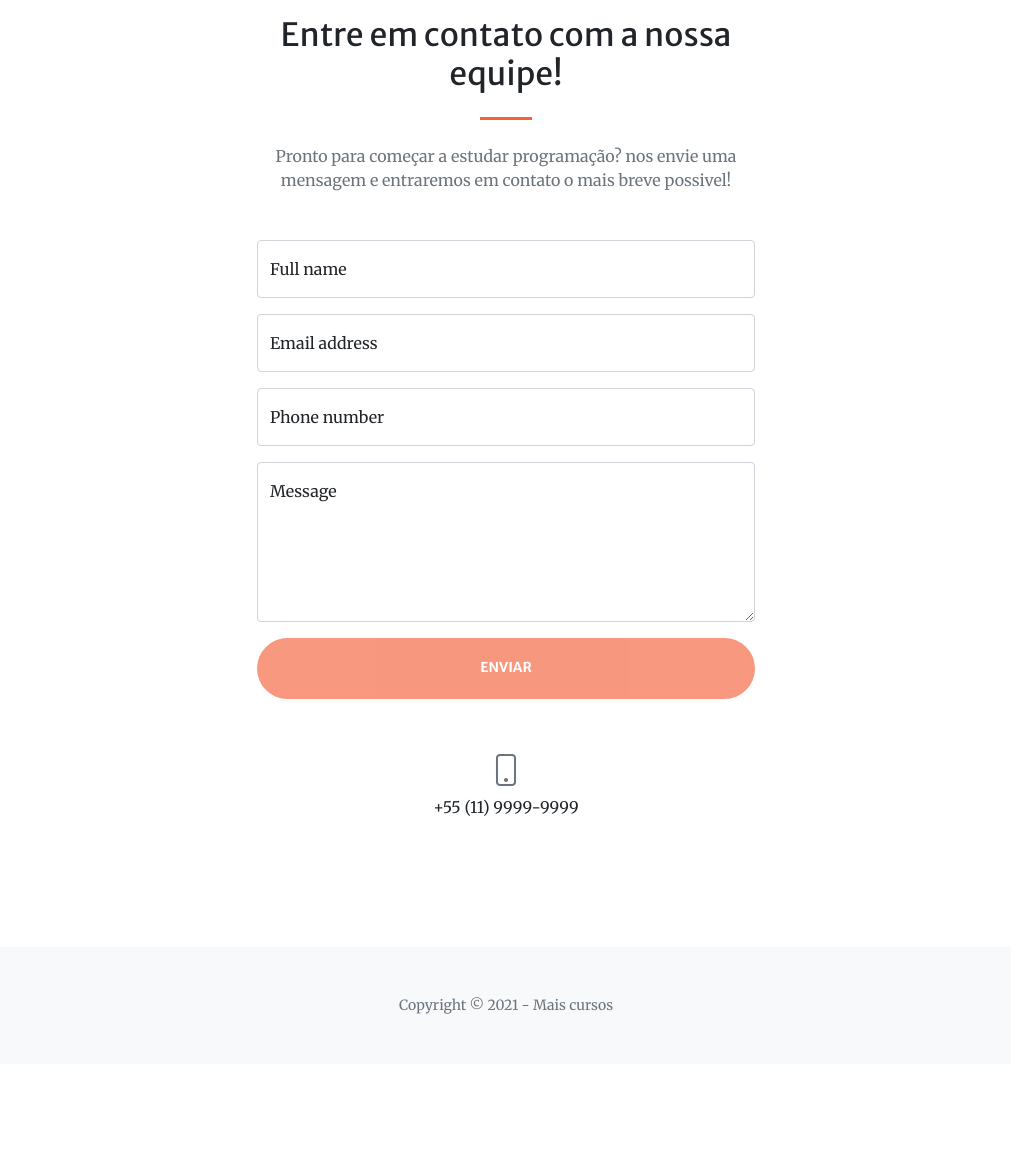
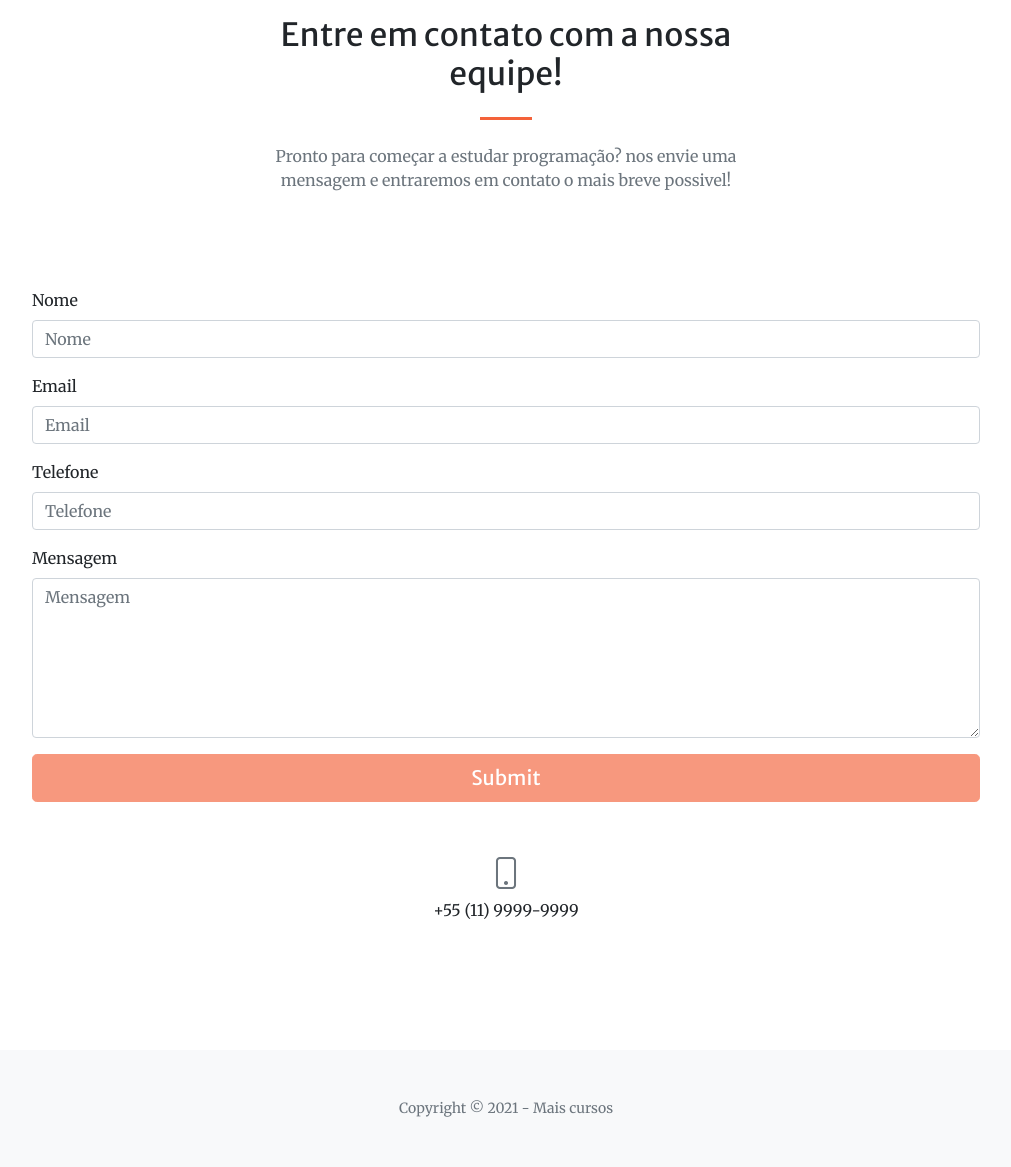
Before and after one commit to machadosguilherme/Maiscursos, a Flask app: page / in a window 1280 px wide. Shown: the part 2590-3757 px from the top of the page, without its empty margins (134-1145 px from the left). Before the commit the page ends 3604 px from the top, so only its background shows below. Run offline with Flask 2, Linux system fonts and the light colour scheme; some libraries are stand-ins or nearby versions.

Commit message:
ultimo commit

```diff
--- a/templates/index.html
+++ b/templates/index.html
@@ -121,7 +121,7 @@
                         </a>
                     </div>
                     <div class="col-lg-4 col-sm-6">
-                        <a class="portfolio-box" href="../static/assets/img/portfolio/fullsize/3.jpg" title="HTML & CSS">
+                        <a class="portfolio-box" href="../static/assets/img/portfolio/fullsize/html.jpg" title="HTML & CSS">
                             <img class="img-fluid" src="../static/assets/img/portfolio/thumbnails/html.jpg" alt="..." />
                             <div class="portfolio-box-caption">
                                 <div class="project-category text-white-50">Programação</div>
@@ -130,7 +130,7 @@
                         </a>
                     </div>
                     <div class="col-lg-4 col-sm-6">
-                        <a class="portfolio-box" href="../static/assets/img/portfolio/fullsize/4.jpg" title="Javascript">
+                        <a class="portfolio-box" href="../static/assets/img/portfolio/fullsize/javaScript.jpg" title="Javascript">
                             <img class="img-fluid" src="../static/assets/img/portfolio/thumbnails/javaScript.jpg" alt="..." />
                             <div class="portfolio-box-caption">
                                 <div class="project-category text-white-50">Desenvolvimento WEB</div>
@@ -139,7 +139,7 @@
                         </a>
                     </div>
                     <div class="col-lg-4 col-sm-6">
-                        <a class="portfolio-box" href="../static/assets/img/portfolio/fullsize/5.jpg" title="Kotlin">
+                        <a class="portfolio-box" href="../static/assets/img/portfolio/fullsize/kotlin.jpg" title="Kotlin">
                             <img class="img-fluid" src="../static/assets/img/portfolio/thumbnails/kotlin.jpg" alt="..." />
                             <div class="portfolio-box-caption">
                                 <div class="project-category text-white-50">Desenvolvimento Mobile</div>
@@ -148,7 +148,7 @@
                         </a>
                     </div>
                     <div class="col-lg-4 col-sm-6">
-                        <a class="portfolio-box" href="../static/assets/img/portfolio/fullsize/6.jpg" title="Machine learning">
+                        <a class="portfolio-box" href="../static/assets/img/portfolio/fullsize/ia.jpeg" title="Machine learning">
                             <img class="img-fluid" src="../static/assets/img/portfolio/thumbnails/ia.jpeg" alt="..." />
                             <div class="portfolio-box-caption p-3">
                                 <div class="project-category text-white-50">Desenvolvimento de I.A</div>
@@ -170,63 +170,43 @@
                         <p class="text-muted mb-5">Pronto para começar a estudar programação? nos envie uma mensagem e entraremos em contato o mais breve possivel!</p>
                     </div>
                 </div>
-                <div class="row gx-4 gx-lg-5 justify-content-center mb-5">
-                    <div class="col-lg-6">
-                        <!-- * * * * * * * * * * * * * * *-->
-                        <!-- * * SB Forms Contact Form * *-->
-                        <!-- * * * * * * * * * * * * * * *-->
-                        <!-- This form is pre-integrated with SB Forms.-->
-                        <!-- To make this form functional, sign up at-->
-                        <!-- https://startbootstrap.com/solution/contact-forms-->
-                        <!-- to get an API token!-->
+                <div class="container px-5 my-5">
                     <form id="contactForm" data-sb-form-api-token="API_TOKEN">
-                            <!-- Name input-->
-                            <div class="form-floating mb-3">
-                                <input class="form-control" id="name" type="text" placeholder="Enter your name..." data-sb-validations="required" />
-                                <label for="name">Full name</label>
-                                <div class="invalid-feedback" data-sb-feedback="name:required">A name is required.</div>
+                        <div class="mb-3">
+                            <label class="form-label" for="nome">Nome</label>
+                            <input class="form-control" id="nome" type="text" placeholder="Nome" data-sb-validations="required" />
+                            <div class="invalid-feedback" data-sb-feedback="nome:required">Nome is required.</div>
                         </div>
-                            <!-- Email address input-->
-                            <div class="form-floating mb-3">
-                                <input class="form-control" id="email" type="email" placeholder="name@example.com" data-sb-validations="required,email" />
-                                <label for="email">Email address</label>
-                                <div class="invalid-feedback" data-sb-feedback="email:required">An email is required.</div>
-                                <div class="invalid-feedback" data-sb-feedback="email:email">Email is not valid.</div>
+                        <div class="mb-3">
+                            <label class="form-label" for="email">Email</label>
+                            <input class="form-control" id="email" type="email" placeholder="Email" data-sb-validations="required,email" />
+                            <div class="invalid-feedback" data-sb-feedback="email:required">Email is required.</div>
+                            <div class="invalid-feedback" data-sb-feedback="email:email">Email Email is not valid.</div>
                         </div>
-                            <!-- Phone number input-->
-                            <div class="form-floating mb-3">
-                                <input class="form-control" id="phone" type="tel" placeholder="(123) 456-7890" data-sb-validations="required" />
-                                <label for="phone">Phone number</label>
-                                <div class="invalid-feedback" data-sb-feedback="phone:required">A phone number is required.</div>
+                        <div class="mb-3">
+                            <label class="form-label" for="telefone">Telefone</label>
+                            <input class="form-control" id="telefone" type="text" placeholder="Telefone" data-sb-validations="required" />
+                            <div class="invalid-feedback" data-sb-feedback="telefone:required">Telefone is required.</div>
                         </div>
-                            <!-- Message input-->
-                            <div class="form-floating mb-3">
-                                <textarea class="form-control" id="message" type="text" placeholder="Enter your message here..." style="height: 10rem" data-sb-validations="required"></textarea>
-                                <label for="message">Message</label>
-                                <div class="invalid-feedback" data-sb-feedback="message:required">A message is required.</div>
+                        <div class="mb-3">
+                            <label class="form-label" for="mensagem">Mensagem</label>
+                            <textarea class="form-control" id="mensagem" type="text" placeholder="Mensagem" style="height: 10rem;" data-sb-validations="required"></textarea>
+                            <div class="invalid-feedback" data-sb-feedback="mensagem:required">Mensagem is required.</div>
                         </div>
-                            <!-- Submit success message-->
-                            <!---->
-                            <!-- This is what your users will see when the form-->
-                            <!-- has successfully submitted-->
                         <div class="d-none" id="submitSuccessMessage">
                             <div class="text-center mb-3">
                                 <div class="fw-bolder">Form submission successful!</div>
-                                    To activate this form, sign up at
-                                    <br />
-                                    <a href="https://startbootstrap.com/solution/contact-forms">https://startbootstrap.com/solution/contact-forms</a>
                             </div>
                         </div>
-                            <!-- Submit error message-->
-                            <!---->
-                            <!-- This is what your users will see when there is-->
-                            <!-- an error submitting the form-->
-                            <div class="d-none" id="submitErrorMessage"><div class="text-center text-danger mb-3">Error sending message!</div></div>
-                            <!-- Submit Button-->
-                            <div class="d-grid"><button class="btn btn-primary btn-xl disabled" id="submitButton" type="submit">Enviar</button></div>
+                        <div class="d-none" id="submitErrorMessage">
+                            <div class="text-center text-danger mb-3">Error sending message!</div>
+                        </div>
+                        <div class="d-grid">
+                            <button class="btn btn-primary btn-lg disabled" id="submitButton" type="submit">Submit</button>
+                        </div>
                     </form>
                 </div>
-                </div>
+                <script src="https://cdn.startbootstrap.com/sb-forms-latest.js"></script>
                 <div class="row gx-4 gx-lg-5 justify-content-center">
                     <div class="col-lg-4 text-center mb-5 mb-lg-0">
                         <i class="bi-phone fs-2 mb-3 text-muted"></i>
```
Also changed, not shown: funcaologin.py (added, +45 -0 lines), static/assets/img/portfolio/fullsize/html.jpg (added). Lines whose indentation alone changed are shown as unchanged.
